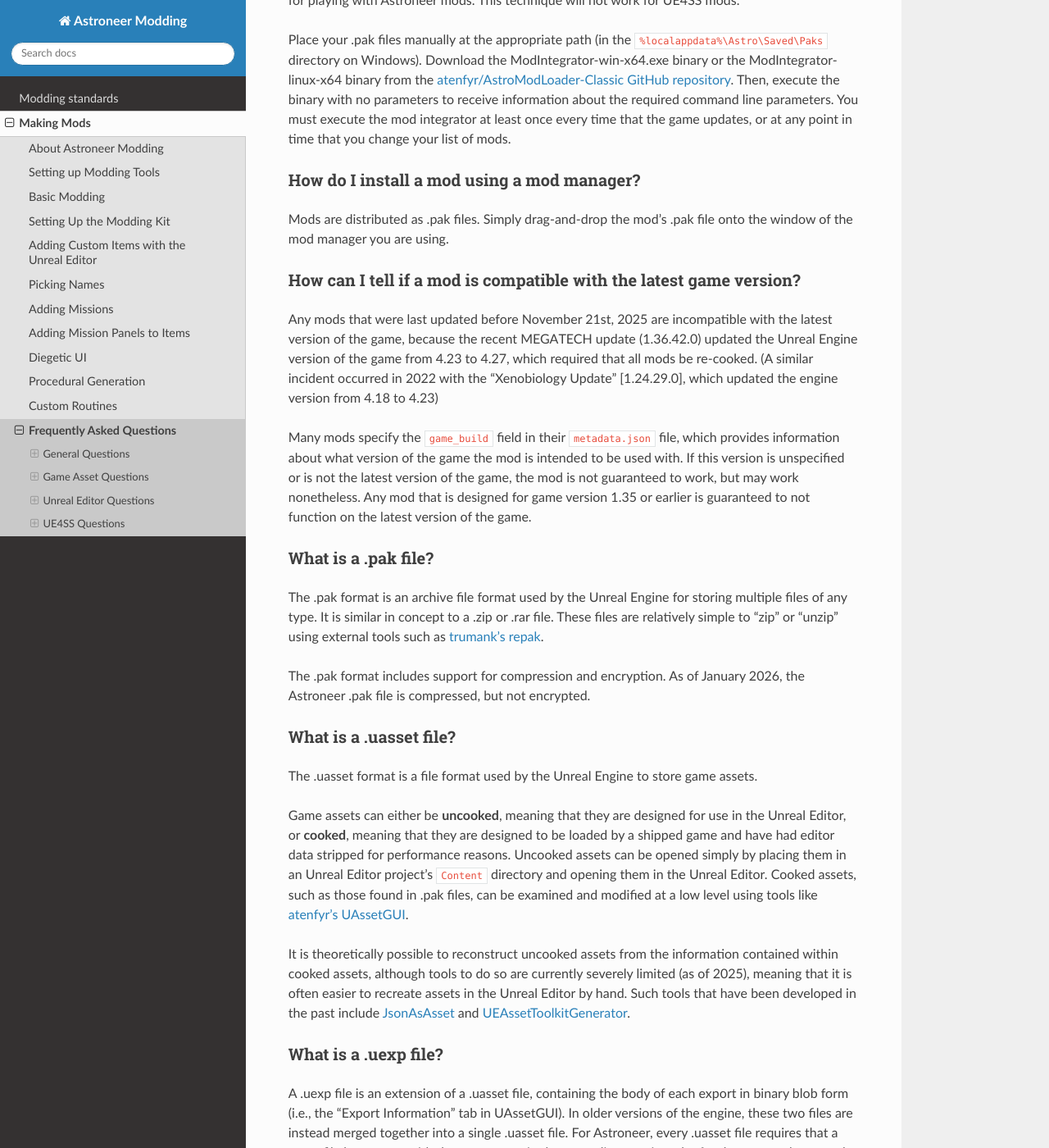
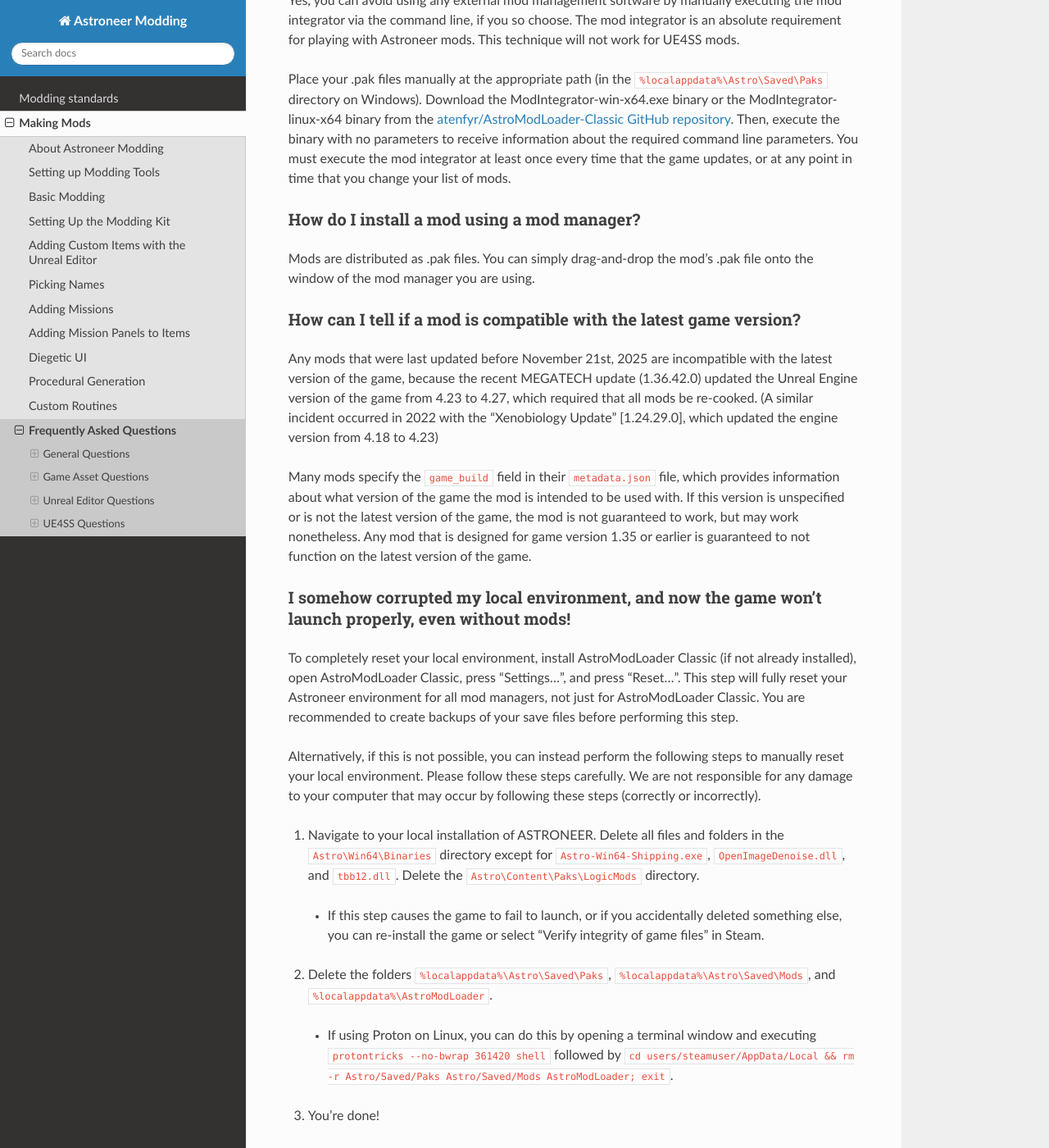
Before and after one commit to AstroTechies/astroneermodding, a Sphinx documentation site: the page built from docs/guides/faq.rst, in a window 1280 px wide and 1400 px high, scrolled down 4990 px. Shown: the whole window at 82% size. Built offline with Sphinx 7.4.7 and the Read the Docs theme 3.1.0, drawn with Linux system fonts in a browser that asks for light colours; some of the changed text lies outside the part shown.

Commit message:
add ModConfig to faq, faq question on env reset

```diff
--- a/docs/guides/faq.rst
+++ b/docs/guides/faq.rst
@@ -90,13 +90,29 @@
 
 How do I install a mod using a mod manager?
 ^^^^^^^^^^^^^^^^^^^^^^^^^^^^^^^^^^^^^^^^^^^^^^^^^^^^^^^^^^^^^^^^^^^^^^^^^^^^^^^^^^^^^^
-Mods are distributed as .pak files. Simply drag-and-drop the mod's .pak file onto the window of the mod manager you are using.
+Mods are distributed as .pak files. You can simply drag-and-drop the mod's .pak file onto the window of the mod manager you are using.
 
 How can I tell if a mod is compatible with the latest game version?
 ^^^^^^^^^^^^^^^^^^^^^^^^^^^^^^^^^^^^^^^^^^^^^^^^^^^^^^^^^^^^^^^^^^^^^^^^^^^^^^^^^^^^^^
 Any mods that were last updated before November 21st, 2025 are incompatible with the latest version of the game, because the recent MEGATECH update (1.36.42.0) updated the Unreal Engine version of the game from 4.23 to 4.27, which required that all mods be re-cooked. (A similar incident occurred in 2022 with the "Xenobiology Update" [1.24.29.0], which updated the engine version from 4.18 to 4.23)
 
 Many mods specify the ``game_build`` field in their ``metadata.json`` file, which provides information about what version of the game the mod is intended to be used with. If this version is unspecified or is not the latest version of the game, the mod is not guaranteed to work, but may work nonetheless. Any mod that is designed for game version 1.35 or earlier is guaranteed to not function on the latest version of the game.
+
+I somehow corrupted my local environment, and now the game won't launch properly, even without mods!
+^^^^^^^^^^^^^^^^^^^^^^^^^^^^^^^^^^^^^^^^^^^^^^^^^^^^^^^^^^^^^^^^^^^^^^^^^^^^^^^^^^^^^^^^^^^^^^^^^^^^^^^
+To completely reset your local environment, install AstroModLoader Classic (if not already installed), open AstroModLoader Classic, press "Settings...", and press "Reset...". This step will fully reset your Astroneer environment for all mod managers, not just for AstroModLoader Classic. You are recommended to create backups of your save files before performing this step.
+
+Alternatively, if this is not possible, you can instead perform the following steps to manually reset your local environment. Please follow these steps carefully. We are not responsible for any damage to your computer that may occur by following these steps (correctly or incorrectly).
+
+1. Navigate to your local installation of ASTRONEER. Delete all files and folders in the ``Astro\Win64\Binaries`` directory except for ``Astro-Win64-Shipping.exe``, ``OpenImageDenoise.dll``, and ``tbb12.dll``. Delete the ``Astro\Content\Paks\LogicMods`` directory.
+
+  - If this step causes the game to fail to launch, or if you accidentally deleted something else, you can re-install the game or select "Verify integrity of game files" in Steam.
+
+2. Delete the folders ``%localappdata%\Astro\Saved\Paks``, ``%localappdata%\Astro\Saved\Mods``, and ``%localappdata%\AstroModLoader``.
+
+  - If using Proton on Linux, you can do this by opening a terminal window and executing ``protontricks --no-bwrap 361420 shell`` followed by ``cd users/steamuser/AppData/Local && rm -r Astro/Saved/Paks Astro/Saved/Mods AstroModLoader; exit``.
+
+3. You're done!
 
 What is a .pak file?
 ^^^^^^^^^^^^^^^^^^^^^^^^^^^^^^^^^^^^^^^^^^^^^^^^^^^^^^^^^^^^^^^^^^^^^^^^^^^^^^^^^^^^^^
@@ -548,7 +564,11 @@
 
 How can I allow my users to configure my mod?
 ^^^^^^^^^^^^^^^^^^^^^^^^^^^^^^^^^^^^^^^^^^^^^^^^^^^^^^^^^^^^^^^^^^^^^^^^^^^
-You can expose a blueprint property to be configurable by checking the "Config Variable" flag on the property (you may need to click the "Show Advanced" arrow button to see this option). This allows users to specify a custom entry in the Engine.ini file to change the property's default value. The new entry will be available in the Engine.ini file under the header ``[/Game/Path/To/Your/ActorFileName.ActorFileName_C]`` (with the appropriate path and file name).
+There are two methods to allow users to configure your mod; through ModConfigs (exclusive to AstroModLoader Classic and AutoIntegrator-based managers), and through .ini files.
+
+You can create a ModConfig widget in your mod for use with AstroModLoader Classic, which will allow your users to access the widget in-game through AstroModLoader Classic's "Mod Options" page. You can find more information about ModConfigs on Github: https://github.com/atenfyr/AstroModLoader-Classic/blob/master/AstroModIntegrator/BlueprintAssets/README.md#modconfig
+
+Alternatively, you can expose a blueprint property to be configurable by checking the "Config Variable" flag on the property (you may need to click the "Show Advanced" arrow button to see this option). This allows users to specify a custom entry in the Engine.ini file to change the property's default value. The new entry will be available in the Engine.ini file under the header ``[/Game/Path/To/Your/ActorFileName.ActorFileName_C]`` (with the appropriate path and file name).
 
 How can I have one of my custom missions be activated by a vanilla mission?
 ^^^^^^^^^^^^^^^^^^^^^^^^^^^^^^^^^^^^^^^^^^^^^^^^^^^^^^^^^^^^^^^^^^^^^^^^^^^^^^
```
Also changed, not shown: other parts of docs/guides/faq.rst (+1 -1 lines), 1 other file.
